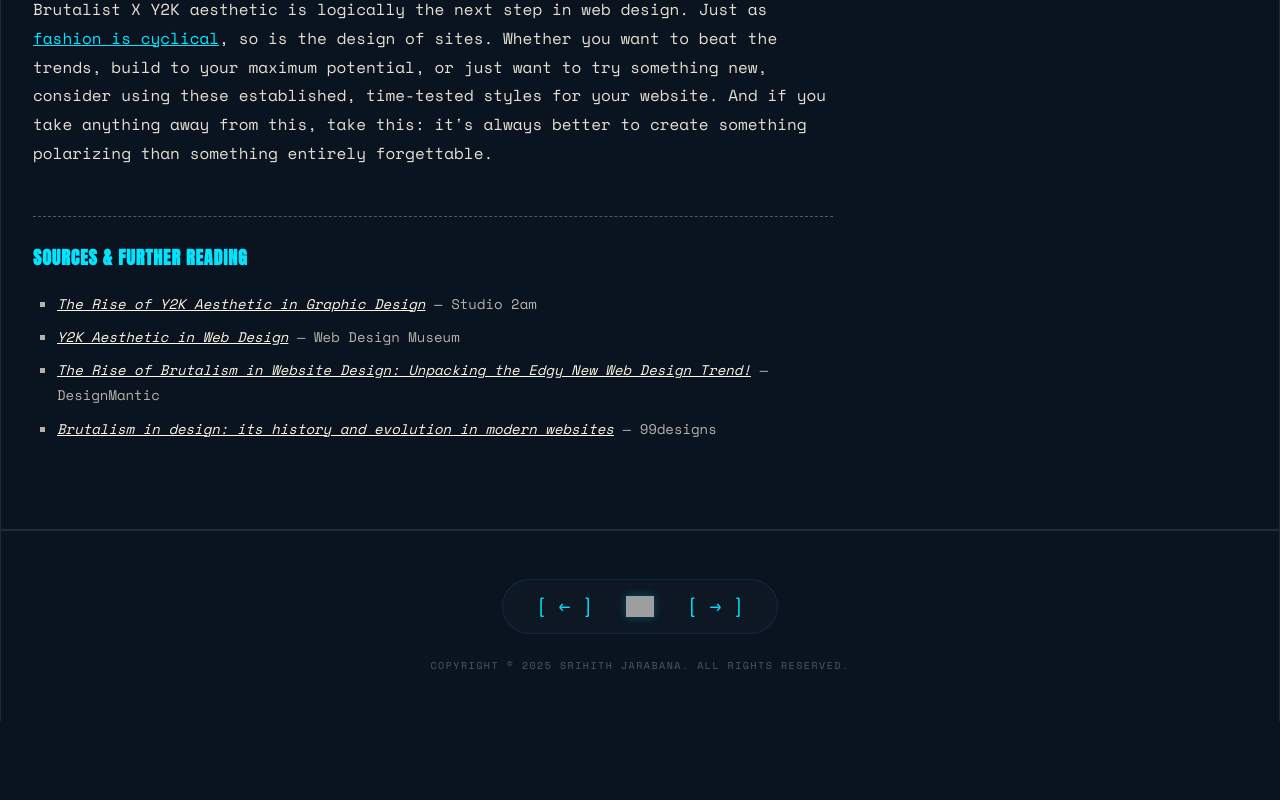
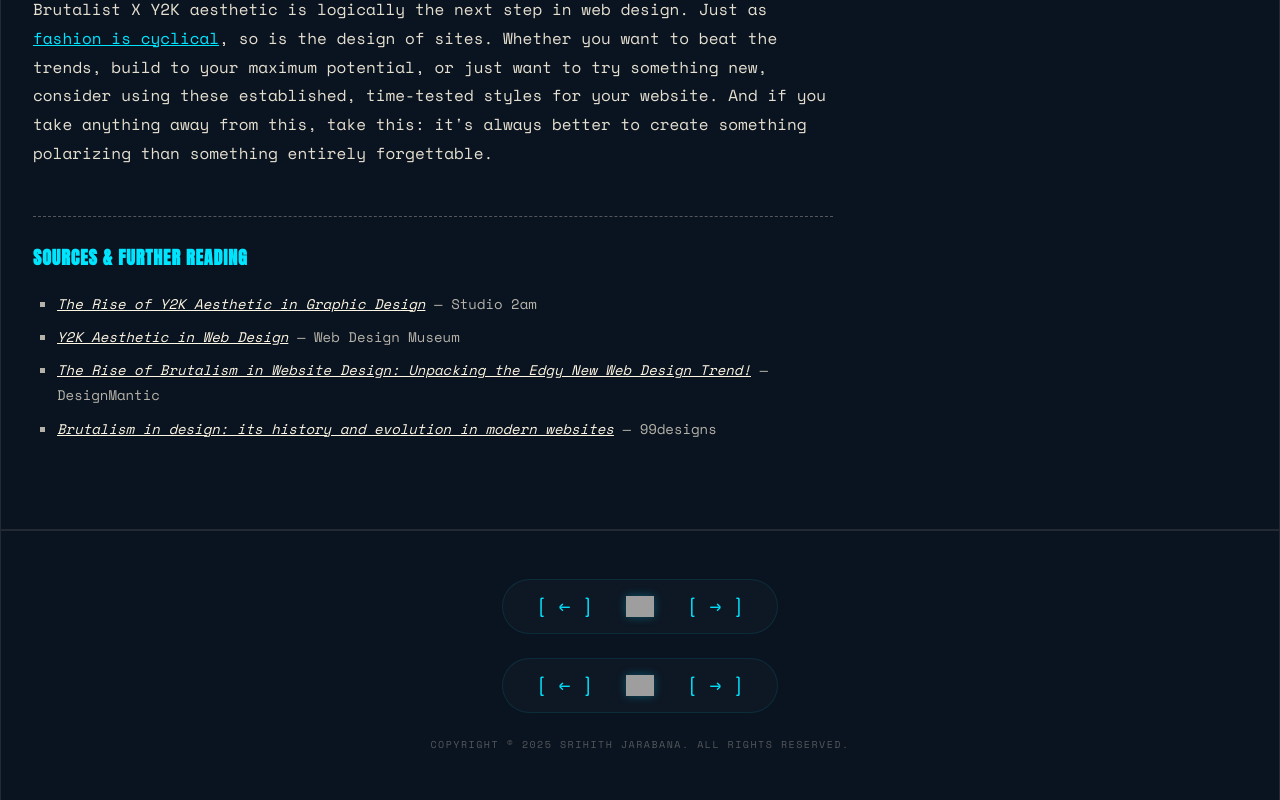
Before and after one commit to 12g3nd/12g3nd.github.io, a React (Vite) app: page /blog/brutalist-y2k in a window 1280 px wide. Shown: the part 6210-7010 px from the top of the page. Before the commit the page ends 6931 px from the top, so only its background shows below. Built offline with nearby package versions, Linux system fonts and the light colour scheme; grey boxes are pictures that could not be loaded.

Commit message:
one more webring

```diff
--- a/src/components/Footer.tsx
+++ b/src/components/Footer.tsx
@@ -19,6 +19,24 @@ export default function Footer() {
             [ → ]
           </a>
         </div>
+
+        {/* SKULE WebRing Widget */}
+        <div id="skule-webring" className="webring-widget">
+          <a href="https://WebRing.skule.ca/#https://www.jarabana.com/?nav=prev" className="webring-nav">
+            [ ← ]
+          </a>
+          <a href="https://WebRing.skule.ca/#https://www.jarabana.com/" target="_blank" rel="noopener noreferrer" className="webring-logo-link">
+            <img
+              src="https://WebRing.skule.ca/img/icon-dark.svg"
+              alt="SKULE WebRing"
+              className="webring-logo-img"
+            />
+          </a>
+          <a href="https://WebRing.skule.ca/#https://www.jarabana.com/?nav=next" className="webring-nav">
+            [ → ]
+          </a>
+        </div>
+
         <p className="footer-credits">COPYRIGHT © 2025 SRIHITH JARABANA. ALL RIGHTS RESERVED.</p>
       </div>
     </footer>
```
Also changed, not shown: public/badge.png (added).
